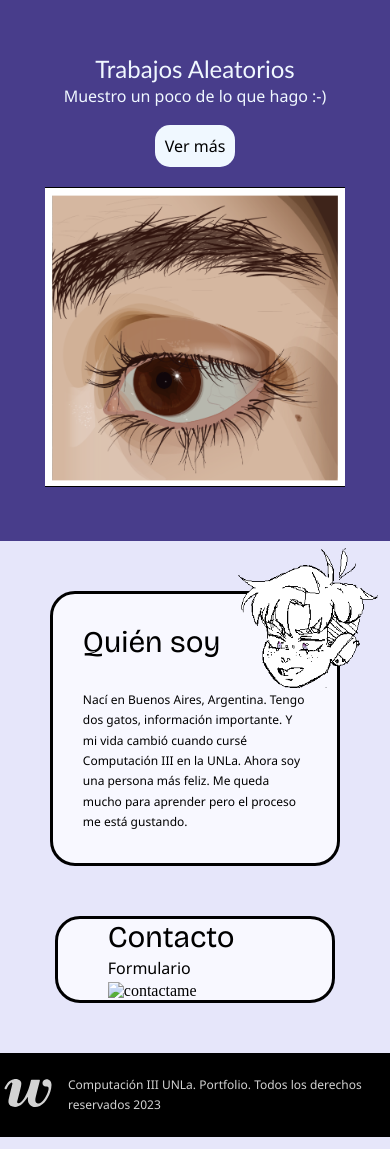
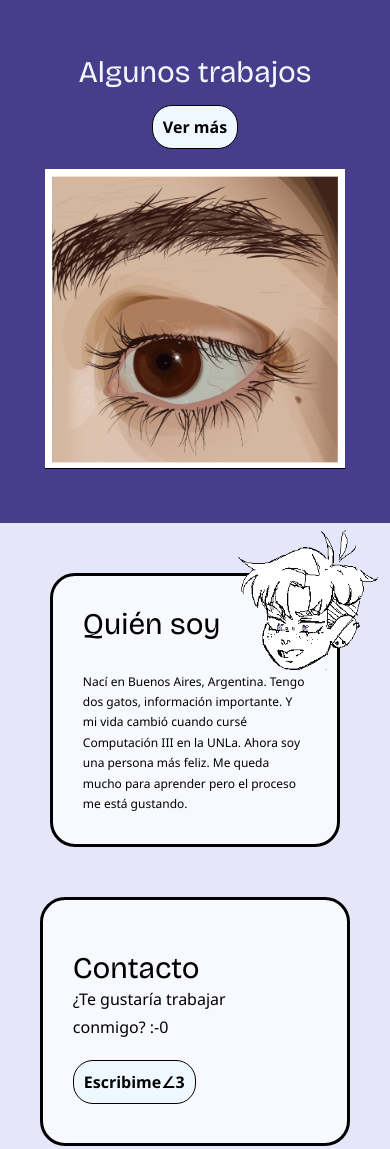
Before and after one commit to schjaime/portfolio, a plain HTML site: page index.html in a window 390 px wide. Shown: the part 520-1669 px from the top of the page. Drawn offline with nearby package versions, Linux system fonts and the light colour scheme.

Commit message:
Finiquitando

```diff
--- a/estilos.css
+++ b/estilos.css
@@ -142,13 +142,15 @@ nav{
 	text-align: center;
 }
 
-#ver{
+.boton{
 	margin-top: 15px;
 	margin-bottom: 20px;
 	background-color: aliceblue;
-	border: thin;
+	border: solid thin;
 	padding: 10px 0px;
-	border-radius: 15px;
+	border-radius: 20px;
+	font-weight: 600;
+	width: auto;
 }
 
 .carrosel {
@@ -179,8 +181,6 @@ nav{
 
 .soy{
 	position: relative;
-	justify-content: space-around;
-	align-items: flex-start;
 	background-color: ghostwhite;
 	border-radius: 25px;
 	border: solid;
@@ -196,15 +196,25 @@ nav{
 }
 
 .formulario{
-	position: relative;
-	justify-content: center;
-	padding-left: 50px;
+	padding: 50px;
 	margin-left: 100px;
-	height: 200px auto;
+	height: auto;
 	width: 500px;
 	background-color: ghostwhite;
 	border-radius: 25px;
 	border: solid;
+}
+
+.formulario a{
+	background-color: aliceblue;
+	border: solid thin;
+	padding: 10px 10px;
+	border-radius: 20px;
+	font-weight: 600;
+	width: auto;
+	height: auto;
+	text-align: center;
+
 }
 
 
@@ -529,11 +539,28 @@ footer{
 		height: 140px;
 	}
 	.formulario{
-		padding-left: 50px;
-		margin-left: 0px;
+		padding-left: 30px;
+		margin: 0px;
 		height: 20px auto;
 		width: 60%;
 		margin-top: 50px;
+	}
+
+	.trabajos1{
+		margin: 0px 5%;
+	}
+
+	#miniaturas div{
+		display:block;
+		margin: 0 auto;
+	}
+
+	.fraccion-galeria{
+		max-width: 600px;
+	}
+
+	#galeria-oculta{
+		min-width: 600px;
 	}
 
 	#footer{
--- a/index.html
+++ b/index.html
@@ -35,10 +35,9 @@
 		</section>
 		<section class="carro">
 			<div id="carro">
-				<h2>Trabajos Aleatorios</h2>
-				<p>Muestro un poco de lo que hago :-&#41;</p>
+				<h1>Algunos trabajos</h1>
 			</div>
-			<article id="ver">
+			<article class="boton">
 				<a href="trabajos.html" class="botonera">Ver más</a>
 			</article>
 			<ul class="carrosel">
@@ -60,8 +59,10 @@
 			</div>
 			<aside class="formulario">
 				<h1>Contacto</h1>
-				<p>Formulario</p>
-				<img alt="contactame">
+				<p>¿Te gustaría trabajar conmigo? :-0</p>
+				<div class="gap">
+					<a href="contacto.html" class="botonera">Escribime&ang;3</a>
+				</div>
 			</aside>
 		</section>
 	</main>
```
